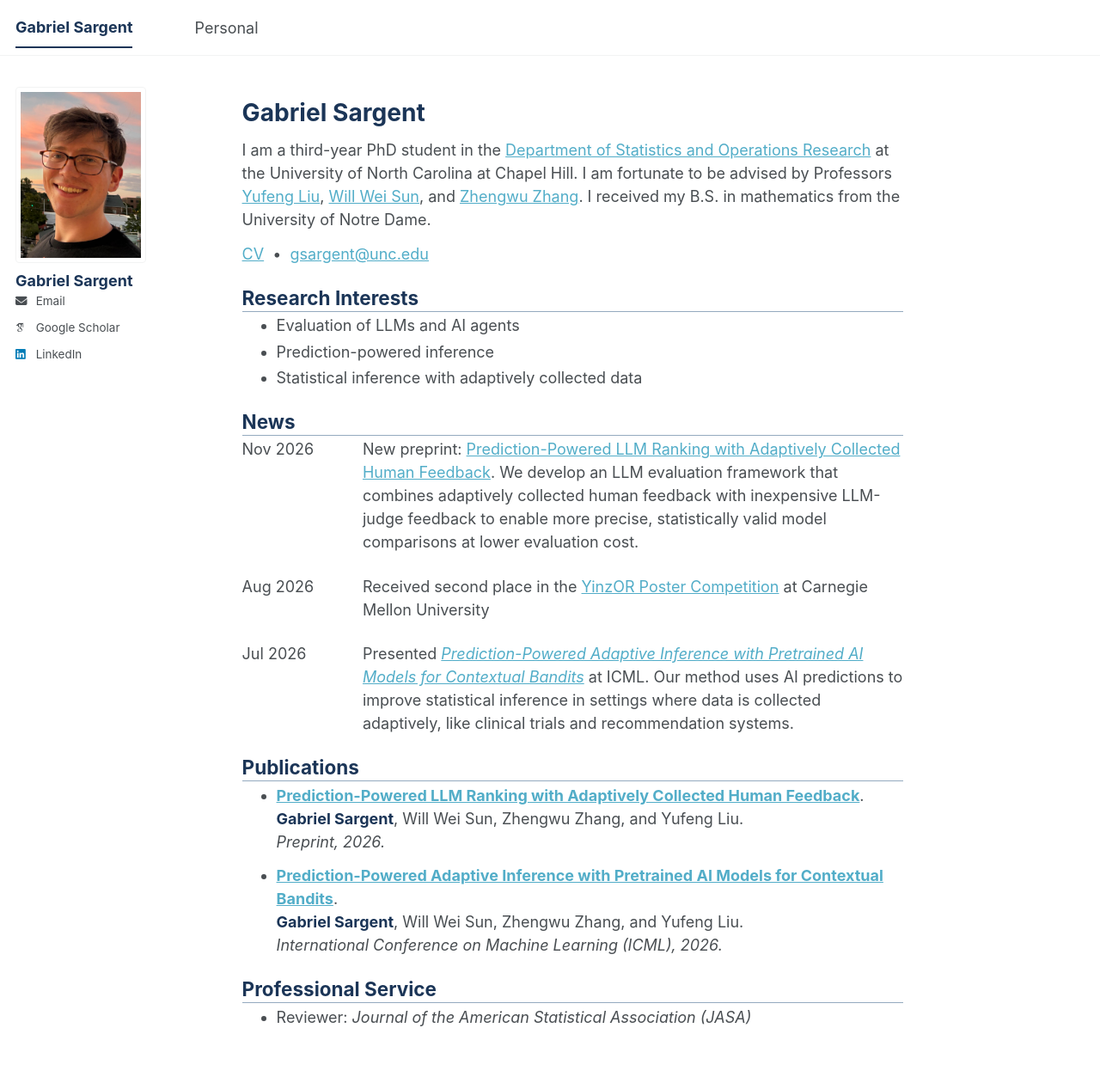
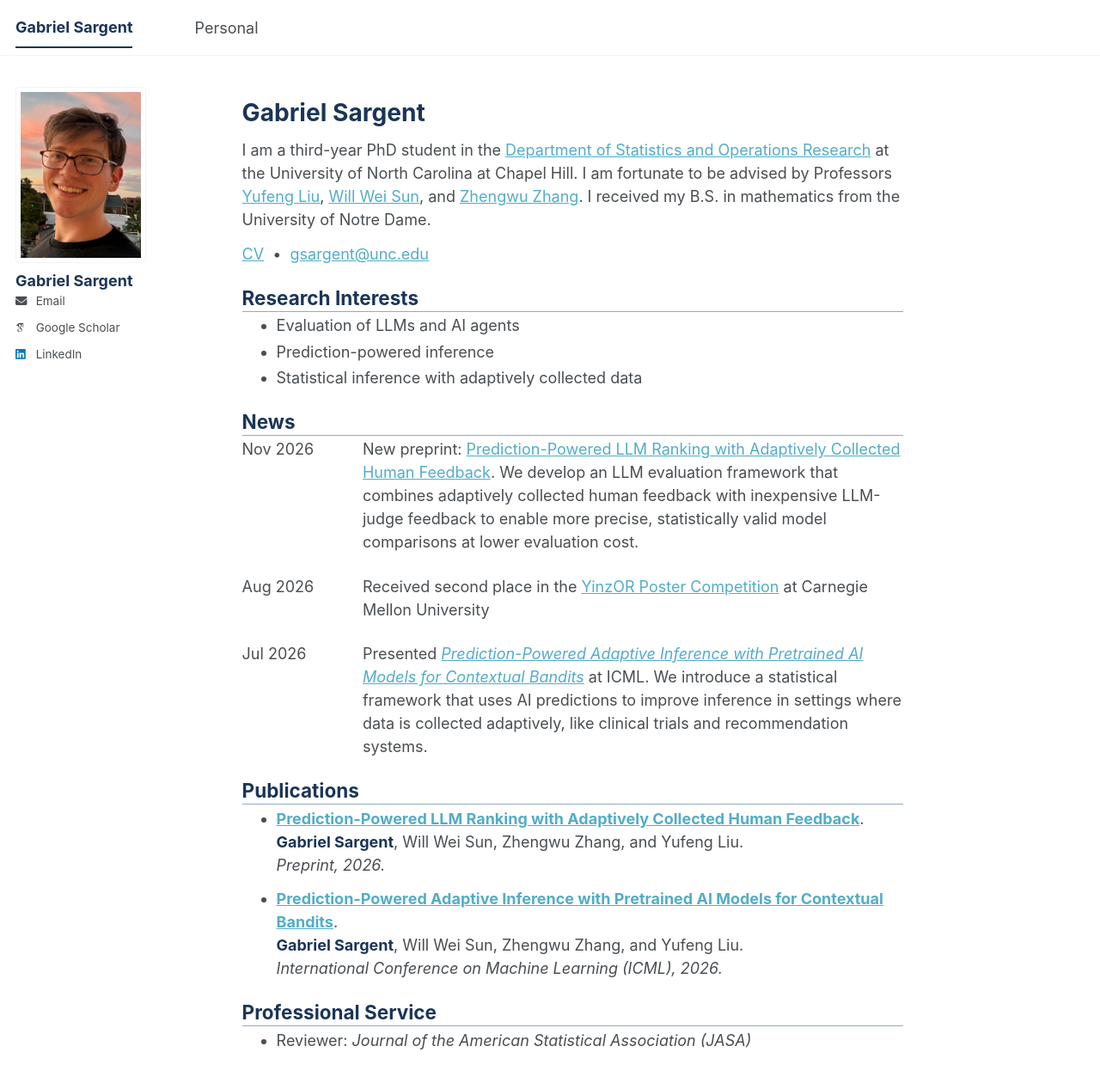
Before and after one commit to GabrielSargent/GabrielSargent.github.io, a Jekyll site: the page built from _pages/about.md, in a window 1280 px wide and 1261 px high. Shown: the whole window at 86% size. Built offline with Jekyll 4.4.1, drawn with Linux system fonts in a browser that asks for light colours; some web fonts are replaced; a script bundle is joined from its source files by our own code; library files that are not in the unit come from our copies.

Commit message:
Refine ICML news summary wording

```diff
--- a/_pages/about.md
+++ b/_pages/about.md
@@ -30,7 +30,7 @@ I am a third-year PhD student in the [Department of Statistics and Operations Re
 
 <div style="display: flex; flex-wrap: wrap; column-gap: 1rem; row-gap: 0.15rem; margin-bottom: 1.35rem;">
   <div style="flex: 0 0 6.8rem;">Jul 2026</div>
-  <div style="flex: 1 1 16rem;">Presented <a href="https://raw.githubusercontent.com/mlresearch/v306/main/assets/sargent26a/sargent26a.pdf"><em>Prediction-Powered Adaptive Inference with Pretrained AI Models for Contextual Bandits</em></a> at ICML. Our method uses AI predictions to improve statistical inference in settings where data is collected adaptively, like clinical trials and recommendation systems.</div>
+  <div style="flex: 1 1 16rem;">Presented <a href="https://raw.githubusercontent.com/mlresearch/v306/main/assets/sargent26a/sargent26a.pdf"><em>Prediction-Powered Adaptive Inference with Pretrained AI Models for Contextual Bandits</em></a> at ICML. We introduce a statistical framework that uses AI predictions to improve inference in settings where data is collected adaptively, like clinical trials and recommendation systems.</div>
 </div>
 
 ## Publications
```
